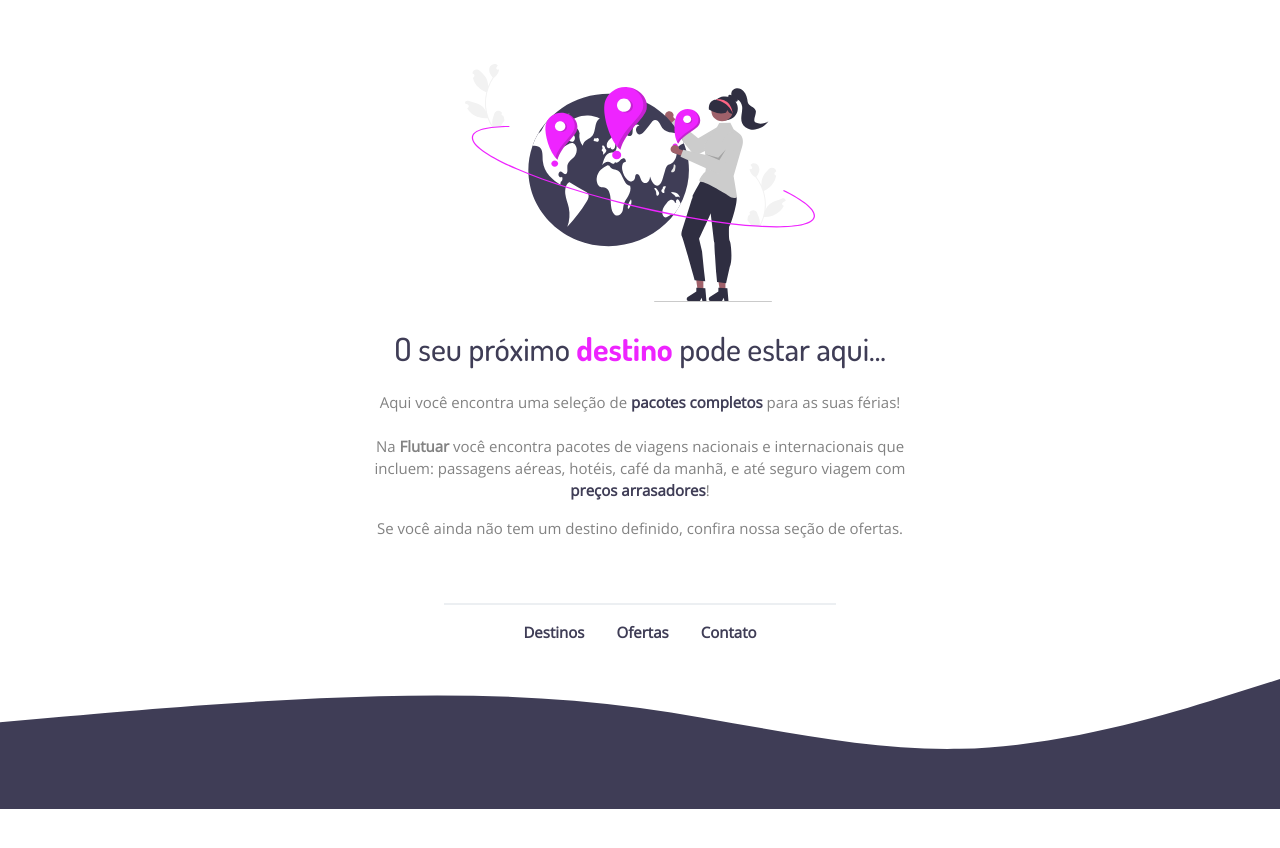
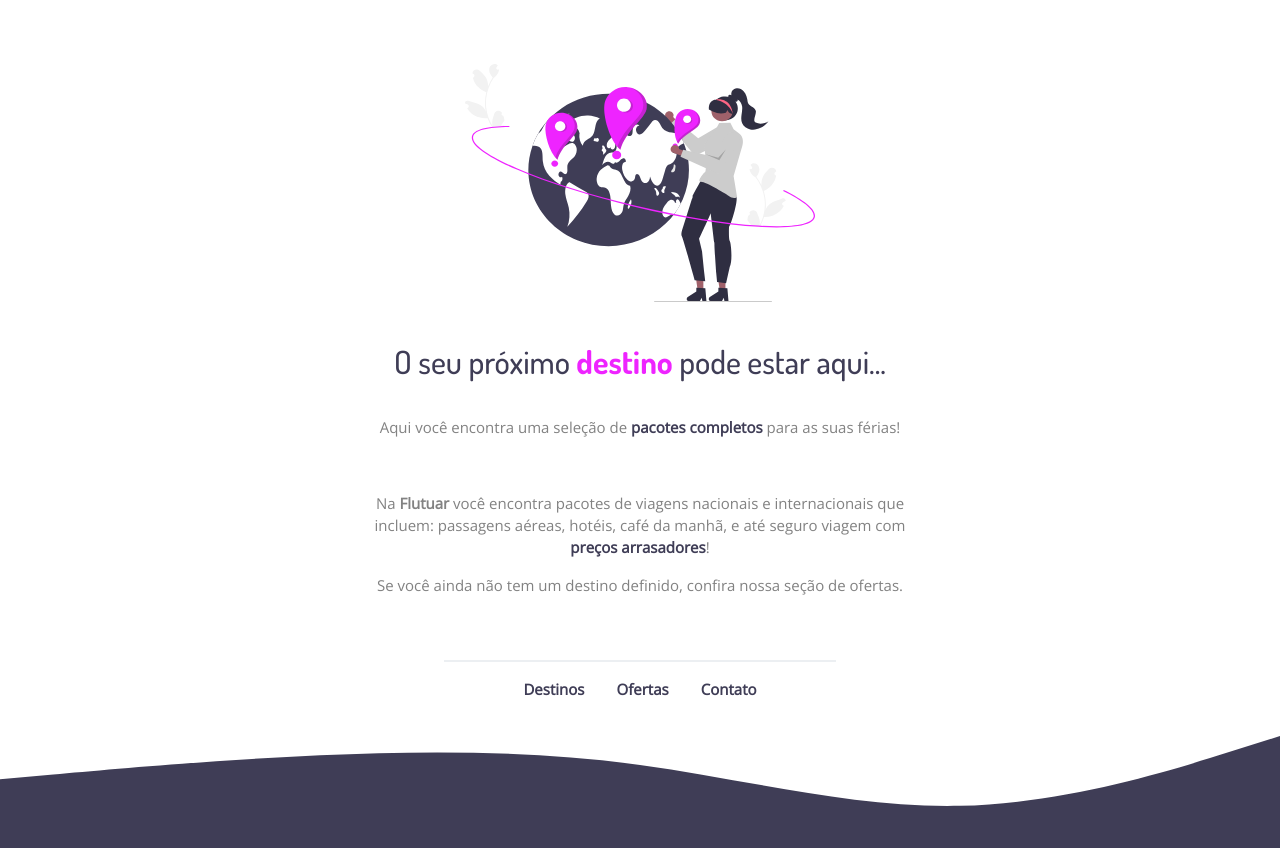
Before and after one commit to PSBahia/desafio_01, a plain HTML site: page index.html in a window 1280 px wide. Before the commit the page ends 809 px from the top, so only its background shows below. Drawn offline with nearby package versions, Linux system fonts and the light colour scheme.

Commit message:
ajuste para dispositivos moveis

```diff
--- a/index.html
+++ b/index.html
@@ -22,8 +22,10 @@
                 O seu próximo <span>destino</span> pode estar aqui...
             </h1>
             <p>
-                Aqui você encontra uma seleção de <span>pacotes completos</span> para as suas férias! <br>
+                Aqui você encontra uma seleção de <span>pacotes completos</span> para as suas férias!
+            </p>
                 <br>
+            <p>
                 Na <span id="spa1">Flutuar</span> você encontra pacotes de viagens nacionais e internacionais que incluem: passagens aéreas, hotéis, café da manhã, e até seguro viagem com <span>preços arrasadores</span>!
             </p>
             <p>Se você ainda não tem um destino definido, confira nossa seção de ofertas.</p>
--- a/style.css
+++ b/style.css
@@ -12,7 +12,7 @@ body{
 
 h1{
     color: #3F3D56;
-    text-align: center;
+    margin: 34px auto;
     font-family: Dosis;
     font-size: 32px;
     font-style: normal;
@@ -30,7 +30,8 @@ h1 span{
 }
 
 p{
-    width: 540px;
+    width: 90%;
+    max-width: 540px;
 
     color: #828282;
     margin: 16px auto;
@@ -86,3 +87,8 @@ a{
     margin-bottom: -5px;
     width: 100%;
 }
+
+p, h1, #links{
+    width: 90%;
+    max-width: 540px;
+}
```
